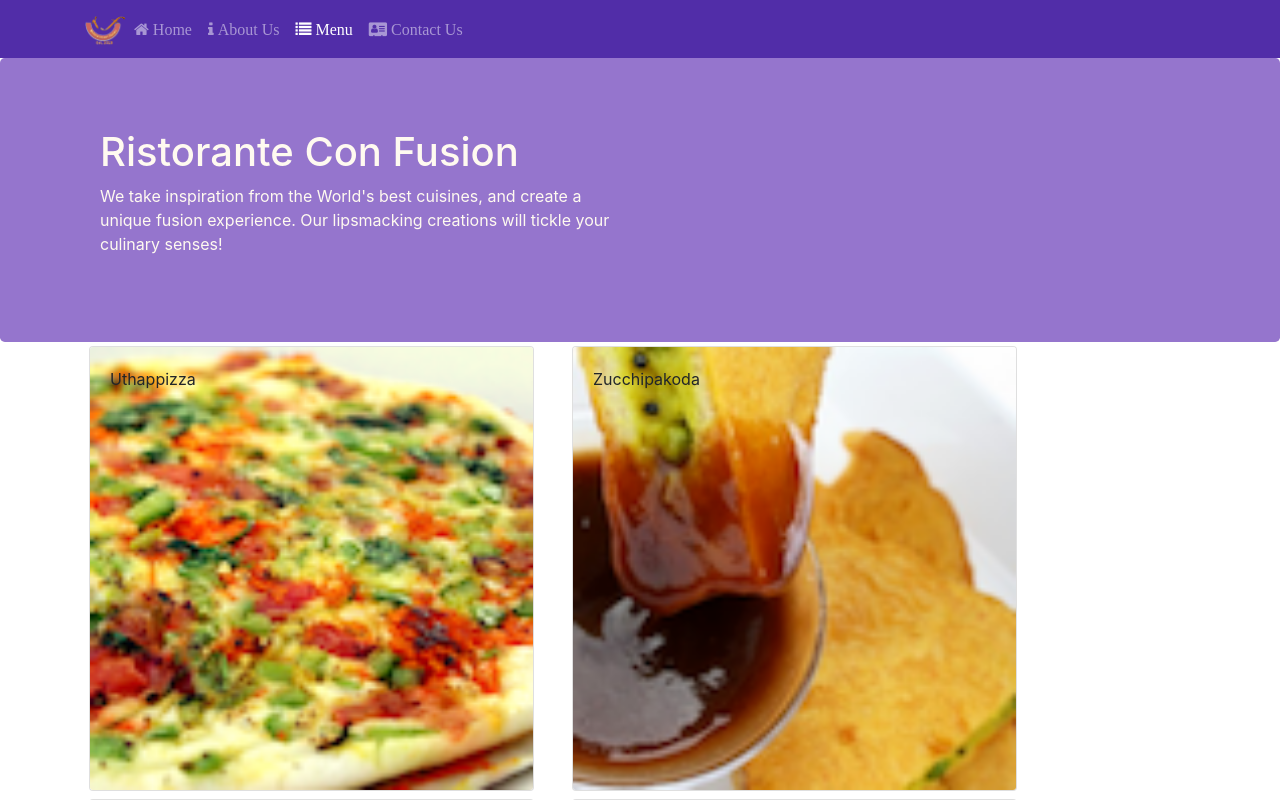
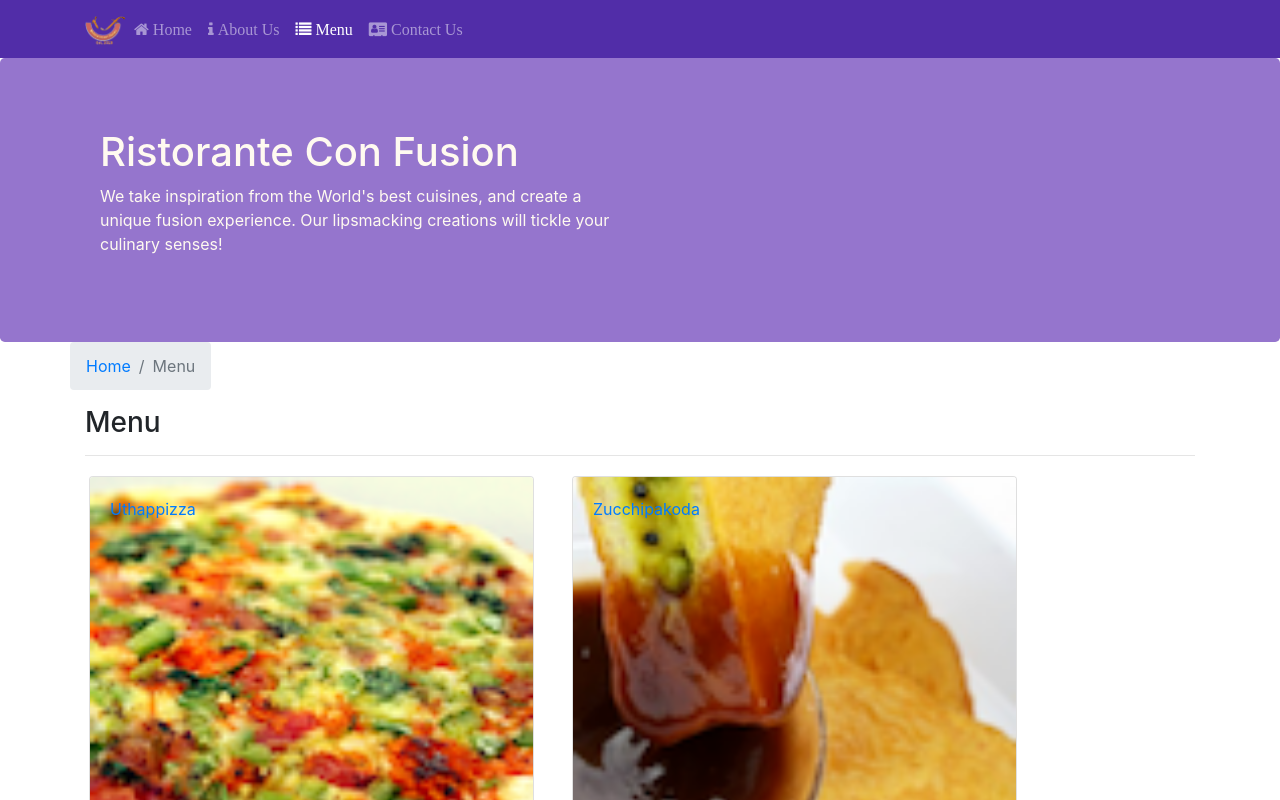
Before and after one commit to aaraamuthan/react-website, a React (Create React App) app: page /menu in a window 1280 px wide. Shown: the top 800 px of the page. Built offline with nearby package versions, Linux system fonts and the light colour scheme.

Commit message:
Single Page Applications Part-2

```diff
--- a/src/components/ContactComponent.js
+++ b/src/components/ContactComponent.js
@@ -1,8 +1,22 @@
 import React from "react";
+import { Breadcrumb, BreadcrumbItem } from "reactstrap";
+import { Link } from "react-router-dom";
 
 function Contact(props) {
   return (
     <div className="container">
+      <div className="row">
+        <Breadcrumb>
+          <BreadcrumbItem>
+            <Link to="/home">Home</Link>
+          </BreadcrumbItem>
+          <BreadcrumbItem active>Contact Us</BreadcrumbItem>
+        </Breadcrumb>
+        <div className="col-12">
+          <h3>Contact Us</h3>
+          <hr />
+        </div>
+      </div>
       <div className="row row-content">
         <div className="col-12">
           <h3>Location Information</h3>
@@ -36,7 +50,11 @@
             >
               <i className="fa fa-phone"></i> Call
             </a>
-            <a role="button" className="btn btn-info">
+            <a
+              role="button"
+              className="btn btn-info"
+              href="mailto:confusion@food.net"
+            >
               <i className="fa fa-skype"></i> Skype
             </a>
             <a
--- a/src/components/DishDetailComponent.js
+++ b/src/components/DishDetailComponent.js
@@ -1,5 +1,14 @@
 import React from "react";
-import { Card, CardImg, CardBody, CardText, CardTitle } from "reactstrap";
+import {
+  Card,
+  CardImg,
+  CardBody,
+  CardText,
+  CardTitle,
+  Breadcrumb,
+  BreadcrumbItem,
+} from "reactstrap";
+import { Link } from "react-router-dom";
 
 function RenderDish({ dish }) {
   if (dish !== null) {
@@ -56,8 +65,20 @@
   return (
     <div className="container">
       <div className="row">
+        <Breadcrumb>
+          <BreadcrumbItem>
+            <Link to="/menu">Menu</Link>
+          </BreadcrumbItem>
+          <BreadcrumbItem active>{props.dish.name}</BreadcrumbItem>
+        </Breadcrumb>
+        <div className="col-12">
+          <h3>{props.dish.name}</h3>
+          <hr />
+        </div>
+      </div>
+      <div className="row">
         <RenderDish dish={props.dish} />
-        <RenderComments comments={props.dish.comments} />
+        <RenderComments comments={props.comments} />
       </div>
     </div>
   );
--- a/src/components/MainComponent.js
+++ b/src/components/MainComponent.js
@@ -1,7 +1,7 @@
 import React, { Component } from "react";
 import Menu from "./MenuComponent";
 import Home from "./HomeComponent";
-// import DishDetail from "./DishDetailComponent";
+import DishDetail from "./DishDetailComponent";
 import Header from "./HeaderComponent";
 import Footer from "./FooterComponent";
 import Contact from "./ContactComponent";
@@ -33,6 +33,21 @@
       );
     };
 
+    const DishWithId = ({ match }) => {
+      return (
+        <DishDetail
+          dish={
+            this.state.dishes.filter(
+              (dish) => dish.id === parseInt(match.params.dishId, 10)
+            )[0]
+          }
+          comments={this.state.comments.filter(
+            (comment) => comment.dishId === parseInt(match.params.dishId, 10)
+          )}
+        />
+      );
+    };
+
     return (
       <div>
         <Header />
@@ -43,6 +58,7 @@
             path="/menu"
             component={() => <Menu dishes={this.state.dishes} />}
           />
+          <Route path="/menu/:dishId" component={DishWithId} />
           <Route exact path="/contactus" component={Contact} />
           <Redirect to="/home" />
         </Switch>
--- a/src/components/MenuComponent.js
+++ b/src/components/MenuComponent.js
@@ -1,13 +1,23 @@
 import React from "react";
-import { Card, CardImg, CardImgOverlay, CardTitle } from "reactstrap";
+import {
+  Card,
+  CardImg,
+  CardImgOverlay,
+  CardTitle,
+  Breadcrumb,
+  BreadcrumbItem,
+} from "reactstrap";
+import { Link } from "react-router-dom";
 
 function RenderMenuItem({ dish, onClick }) {
   return (
     <Card>
-      <CardImg width="100%" src={dish.image} alt={dish.name} />
-      <CardImgOverlay>
-        <CardTitle>{dish.name}</CardTitle>
-      </CardImgOverlay>
+      <Link to={`/menu/${dish.id}`}>
+        <CardImg width="100%" src={dish.image} alt={dish.name} />
+        <CardImgOverlay>
+          <CardTitle>{dish.name}</CardTitle>
+        </CardImgOverlay>
+      </Link>
     </Card>
   );
 }
@@ -16,13 +26,25 @@
   const menu = props.dishes.map((dish) => {
     return (
       <div className="col-12 col-md-5 m-1" key={dish.id}>
-        <RenderMenuItem dish={dish} onClick={props.onClick} />
+        <RenderMenuItem dish={dish} />
       </div>
     );
   });
 
   return (
     <div className="container">
+      <div className="row">
+        <Breadcrumb>
+          <BreadcrumbItem>
+            <Link to="/home">Home</Link>
+          </BreadcrumbItem>
+          <BreadcrumbItem active>Menu</BreadcrumbItem>
+        </Breadcrumb>
+        <div className="col-12">
+          <h3>Menu</h3>
+          <hr />
+        </div>
+      </div>
       <div className="row">{menu}</div>
     </div>
   );
```
